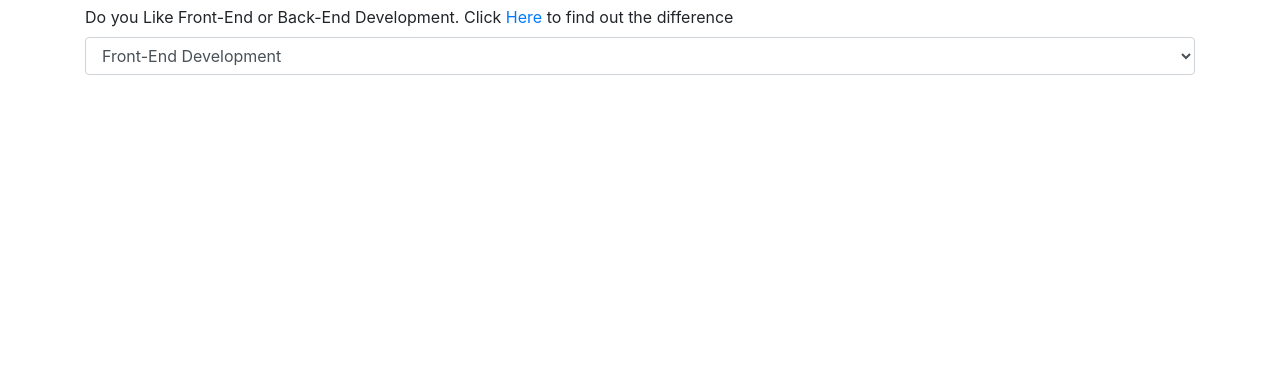
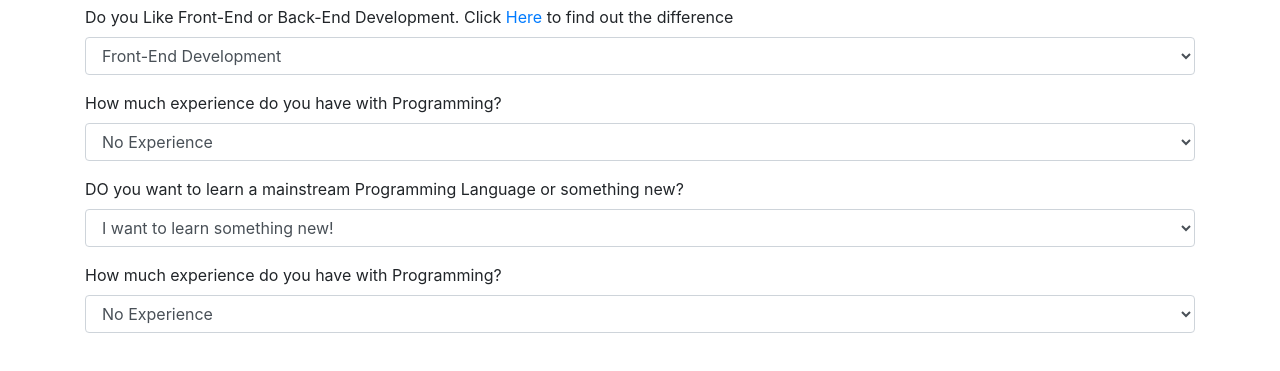
Before and after one commit to ngwessels/2nd-Firday-Project, a plain HTML site: page index.html in a window 1280 px wide. Shown: the part 51-422 px from the top of the page. Drawn offline with Linux system fonts and the light colour scheme.

Commit message:
add four forms that each have select boxes with different questions.

```diff
--- a/index.html
+++ b/index.html
@@ -19,7 +19,42 @@
               <option>Front-End Development</option>
               <option>Back-End Development</option>
             </select>
+          </div>
+        </form>
+        <form class="form2">
+          <div class="form-group">
+            <label for="secondQuestion">How much experience do you have with Programming?</label>
+            <select class="form-control" id="secondAnswer">
+              <option>No Experience</option>
+              <option>A Little Experience</option>
+              <option>More experience than most</option>
+              <option>I have plenty of experience</option>
+            </select>
+          </div>
+        </form>
 
+
+        <form class="form3">
+          <div class="form-group">
+            <label for="thirdQuestion">DO you want to learn a mainstream Programming Language or something new?</label>
+            <select class="form-control" id="thirdAnswer">
+              <option>I want to learn something new!</option>
+              <option>I want to learn a programming language that is mainstream or conventional!</option>
+            </select>
+          </div>
+        </form>
+
+        <form class="form4">
+          <div class="form-group">
+            <label for="fourthQuestion">How much experience do you have with Programming?</label>
+            <select class="form-control" id="fourthAnswer">
+              <option>No Experience</option>
+              <option>A Little Experience</option>
+              <option>More experience than most</option>
+              <option>I have plenty of experience</option>
+            </select>
+          </div>
+        </form>
 
   </body>
 </html>
```
